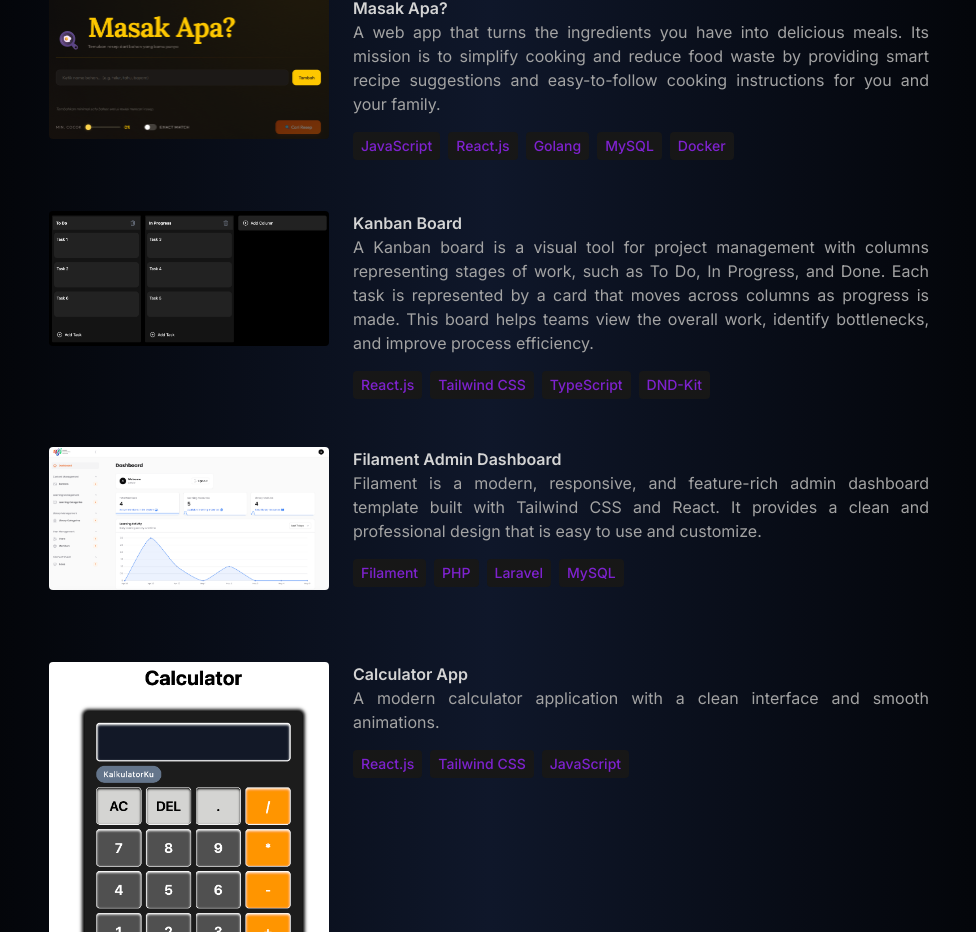
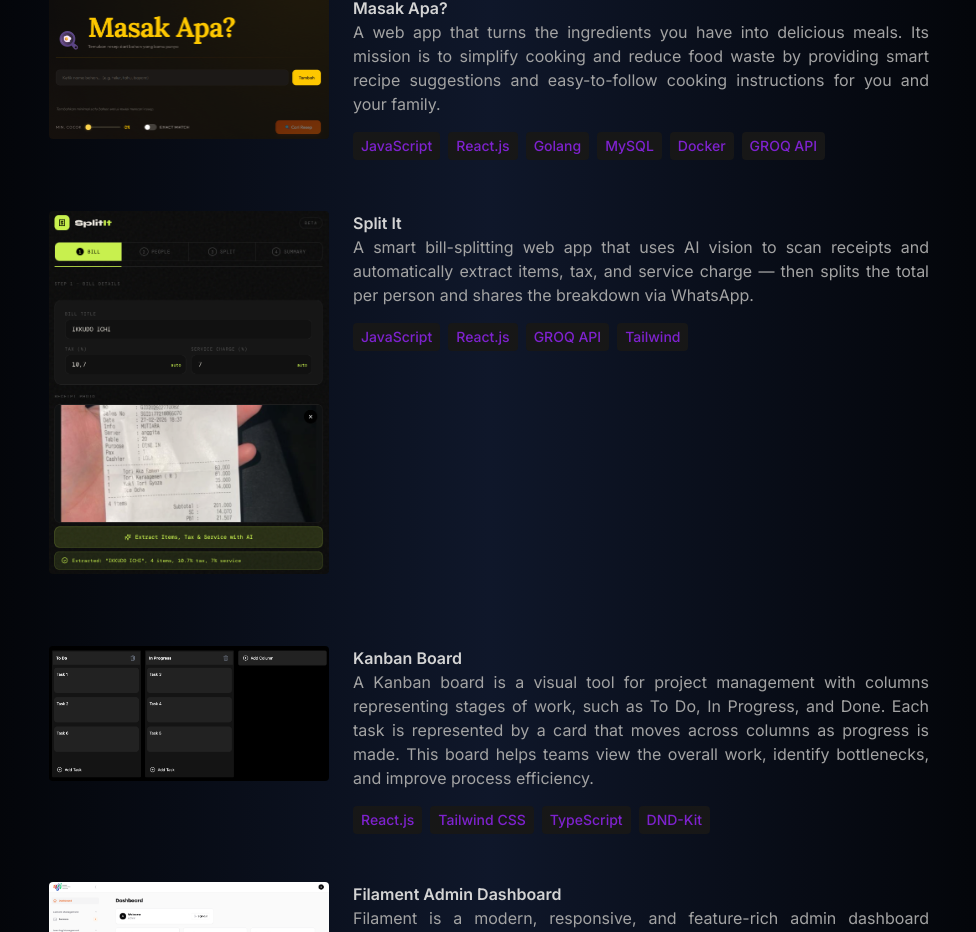
Before and after one commit to dhavisiregar/portfolio, a React (Vite) app: page / in a window 1280 px wide. Shown: the part 4574-5506 px from the top of the page, without its empty margins (151-1127 px from the left). Built offline with nearby package versions, Linux system fonts and the light colour scheme.

Commit message:
add new project

```diff
--- a/src/components/Projects.jsx
+++ b/src/components/Projects.jsx
@@ -7,6 +7,7 @@ import project4 from "../assets/4.png";
 import project6 from "../assets/6.png";
 import project5 from "../assets/5.png";
 import project7 from "../assets/7.png";
+import project8 from "../assets/9.png";
 
 const projects = [
   {
@@ -25,10 +26,26 @@ const projects = [
       "A web app that turns the ingredients you have into delicious meals. Its mission is to simplify cooking and reduce food waste by providing smart recipe suggestions and easy-to-follow cooking instructions for you and your family.",
     image: project3,
     link: "https://maumasak.vercel.app/",
-    technologies: ["JavaScript", "React.js", "Golang", "MySQL", "Docker"],
+    technologies: [
+      "JavaScript",
+      "React.js",
+      "Golang",
+      "MySQL",
+      "Docker",
+      "GROQ API",
+    ],
   },
   {
     id: 3,
+    title: "Split It",
+    description:
+      "A smart bill-splitting web app that uses AI vision to scan receipts and automatically extract items, tax, and service charge — then splits the total per person and shares the breakdown via WhatsApp.",
+    image: project8,
+    link: "https://split-bill-snowy.vercel.app/",
+    technologies: ["JavaScript", "React.js", "GROQ API", "Tailwind"],
+  },
+  {
+    id: 4,
     title: "Kanban Board",
     description:
       "A Kanban board is a visual tool for project management with columns representing stages of work, such as To Do, In Progress, and Done. Each task is represented by a card that moves across columns as progress is made. This board helps teams view the overall work, identify bottlenecks, and improve process efficiency.",
@@ -37,7 +54,7 @@ const projects = [
     technologies: ["React.js", "Tailwind CSS", "TypeScript", "DND-Kit"],
   },
   {
-    id: 4,
+    id: 5,
     title: "Filament Admin Dashboard",
     description:
       "Filament is a modern, responsive, and feature-rich admin dashboard template built with Tailwind CSS and React. It provides a clean and professional design that is easy to use and customize.",
@@ -46,7 +63,7 @@ const projects = [
     technologies: ["Filament", "PHP", "Laravel", "MySQL"],
   },
   {
-    id: 5,
+    id: 6,
     title: "Calculator App",
     description:
       "A modern calculator application with a clean interface and smooth animations.",
@@ -55,7 +72,7 @@ const projects = [
     technologies: ["React.js", "Tailwind CSS", "JavaScript"],
   },
   {
-    id: 6,
+    id: 7,
     title: "Weather App",
     description:
       "This application allows you to get up-to-date weather information worldwide with a clean and intuitive interface.",
```
Also changed, not shown: src/assets/9.png (added).
